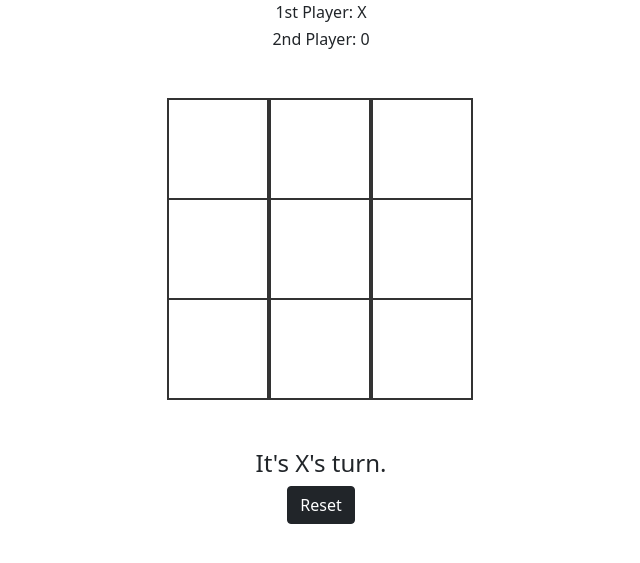
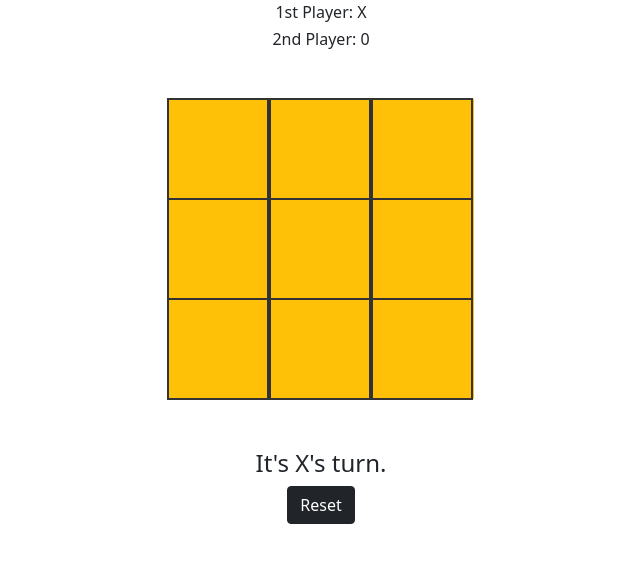
Before and after one commit to fahimahammed/tic-tac-toe, a plain HTML site: page index.html in a window 1280 px wide. Shown: the part 53-616 px from the top of the page, without its empty margins (319-959 px from the left). Drawn offline with nearby package versions, Linux system fonts and the light colour scheme.

Commit message:
condition

```diff
--- a/app.js
+++ b/app.js
@@ -79,6 +79,10 @@ const handleCellClick = (e) => {
     const cellIndex = parseInt(clickedCell.getAttribute('data-cell-index'));
     // console.log(cellIndex);
 
+    if (gameState[cellIndex] !== "" || !gameActive) {
+        return;
+    }
+
     handleCellPlayed(clickedCell, cellIndex);
     handleResultValidation();
 
--- a/index.html
+++ b/index.html
@@ -17,16 +17,16 @@
         <h6>2nd Player: 0</h6>
     </section>
 
-    <section class="game-button">
-        <div data-cell-index="0" class="cell"></div>
-        <div data-cell-index="1" class="cell"></div>
-        <div data-cell-index="2" class="cell"></div>
-        <div data-cell-index="3" class="cell"></div>
-        <div data-cell-index="4" class="cell"></div>
-        <div data-cell-index="5" class="cell"></div>
-        <div data-cell-index="6" class="cell"></div>
-        <div data-cell-index="7" class="cell"></div>
-        <div data-cell-index="8" class="cell"></div>
+    <section class="game-button bg-warning">
+        <div data-cell-index="0" class="cell text-center"></div>
+        <div data-cell-index="1" class="cell text-center"></div>
+        <div data-cell-index="2" class="cell text-center"></div>
+        <div data-cell-index="3" class="cell text-center"></div>
+        <div data-cell-index="4" class="cell text-center"></div>
+        <div data-cell-index="5" class="cell text-center"></div>
+        <div data-cell-index="6" class="cell text-center"></div>
+        <div data-cell-index="7" class="cell text-center"></div>
+        <div data-cell-index="8" class="cell text-center"></div>
     </section>
 
     <section class="text-center">
```
